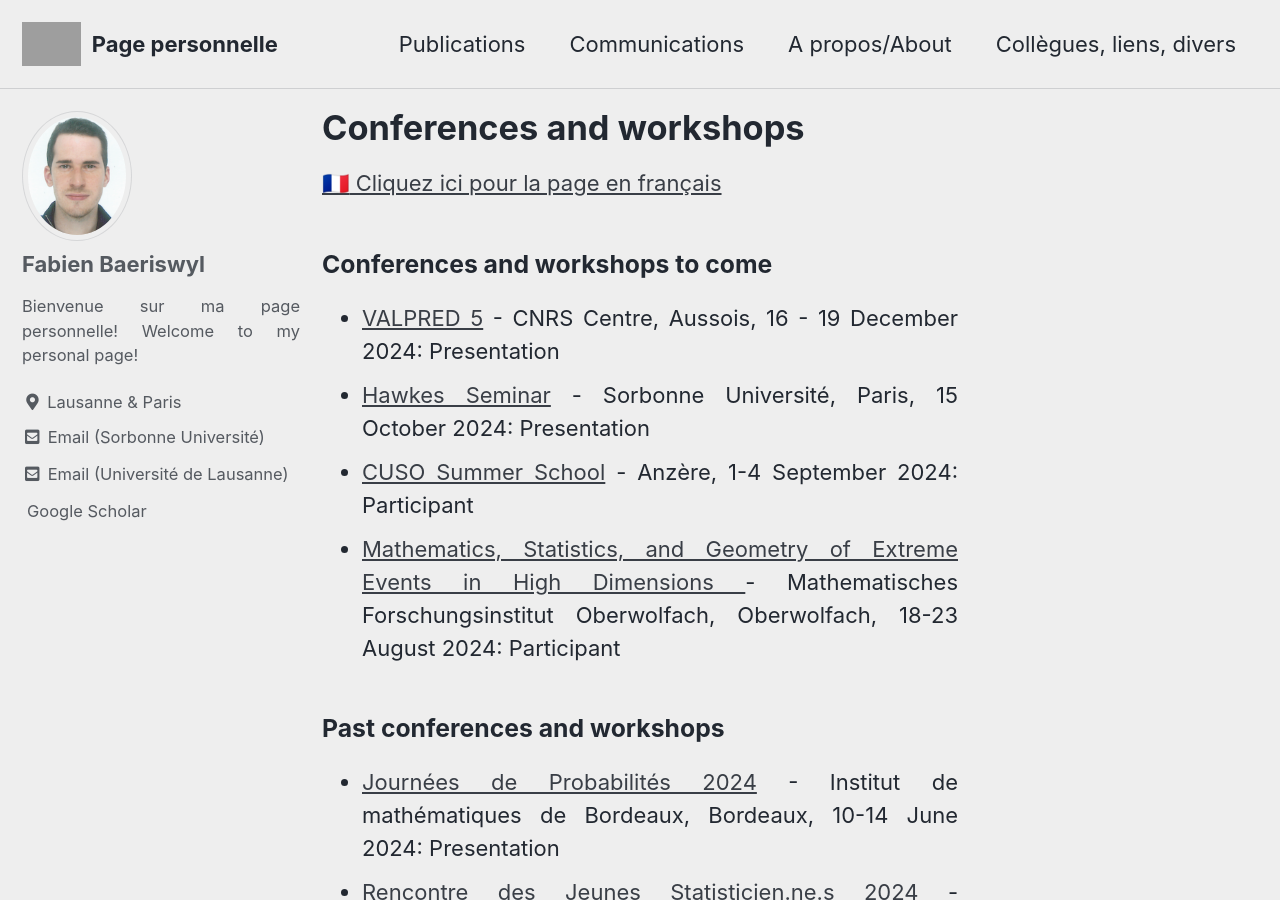
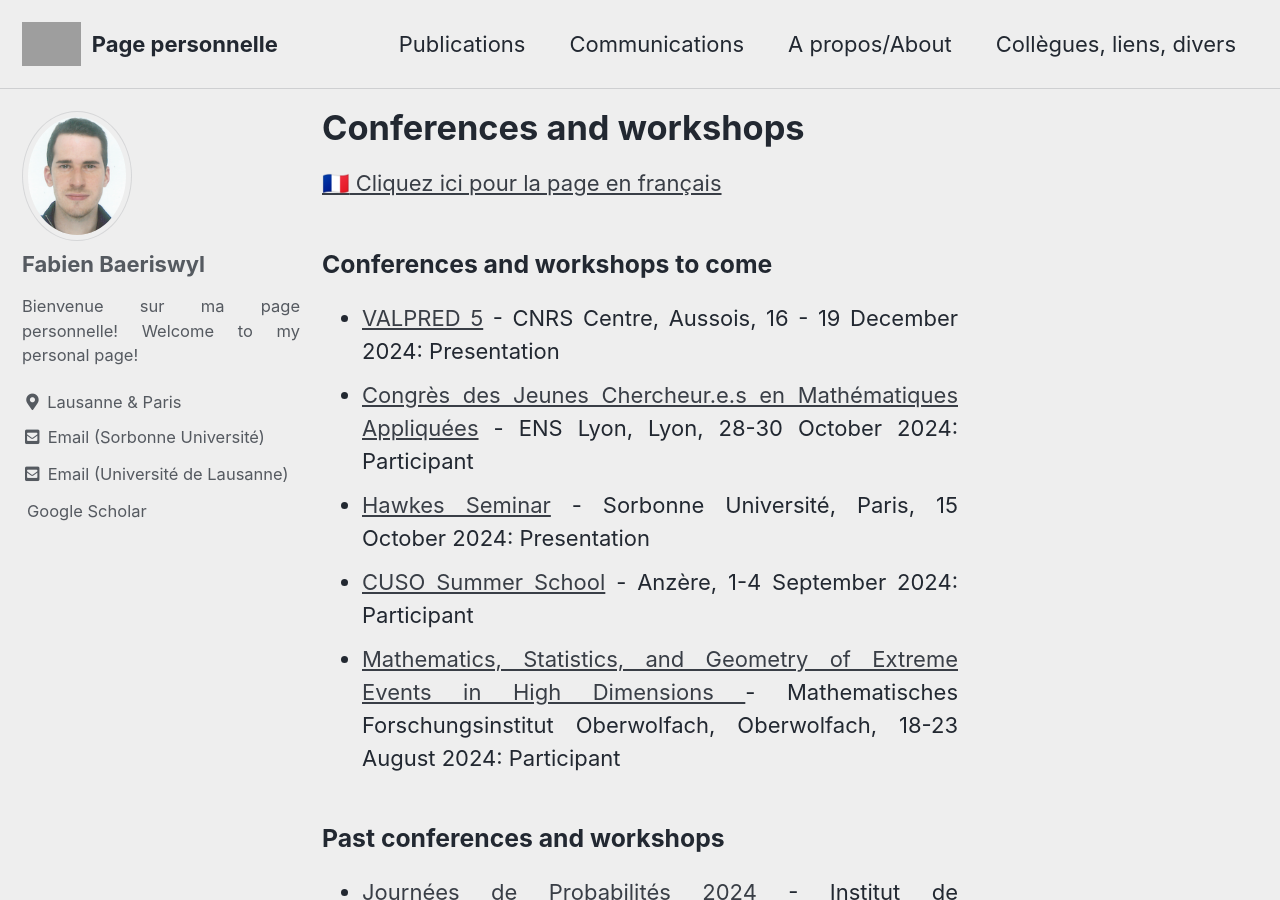
Before and after one commit to hplaninic/hrvoje.planinic.github.io, a Jekyll site: the page built from _pages/conf-en.md, in a window 1280 px wide and 900 px high. Built offline with Jekyll 4.4.1, drawn with Linux system fonts in a browser that asks for light colours; cached includes are drawn as plain includes; emoji names are drawn with the system emoji font; a style sheet for code colours, icons or effects is not loaded; grey boxes are pictures that could not be loaded.

Commit message:
Update conf-en.md

```diff
--- a/_pages/conf-en.md
+++ b/_pages/conf-en.md
@@ -10,6 +10,7 @@ author_profile: true
 
 ### Conferences and workshops to come
 - [VALPRED 5](http://wintenberger.fr/VALPRED.html) - CNRS Centre, Aussois, 16 - 19 December 2024: Presentation
+- [Congrès des Jeunes Chercheur.e.s en Mathématiques Appliquées](https://cjc-ma2024.sciencesconf.org/?lang=fr) - ENS Lyon, Lyon, 28-30 October 2024: Participant
 - [Hawkes Seminar](https://sites.google.com/site/charlottedionblanc/home/resarch/emergence-hawkes) - Sorbonne Université, Paris, 15 October 2024: Presentation
 - [CUSO Summer School](https://statistique.cuso.ch/?id=2688&tx_displaycontroller[showUid]=7108) - Anzère, 1-4 September 2024: Participant
 - [Mathematics, Statistics, and Geometry of Extreme Events in High Dimensions
```
